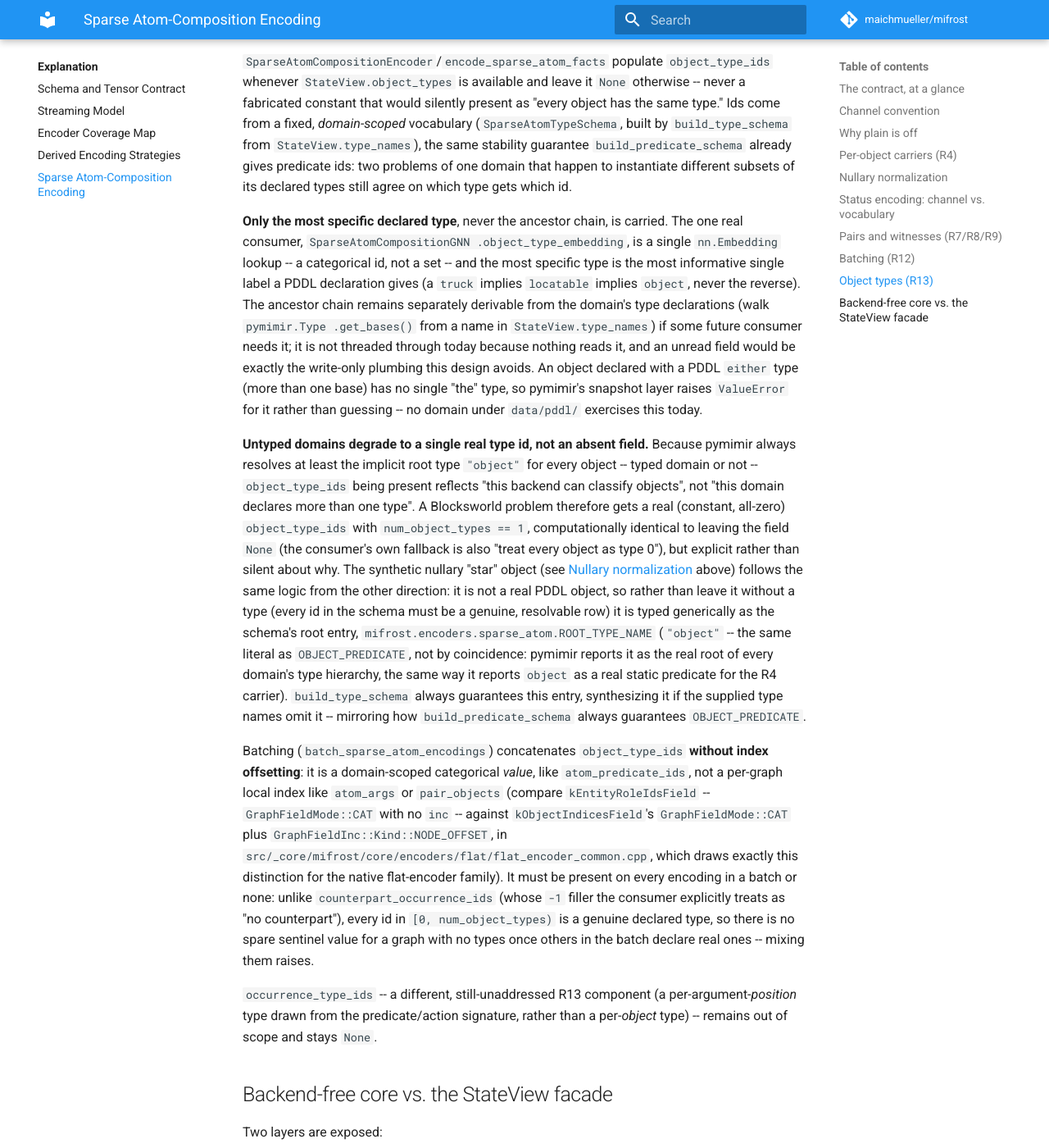
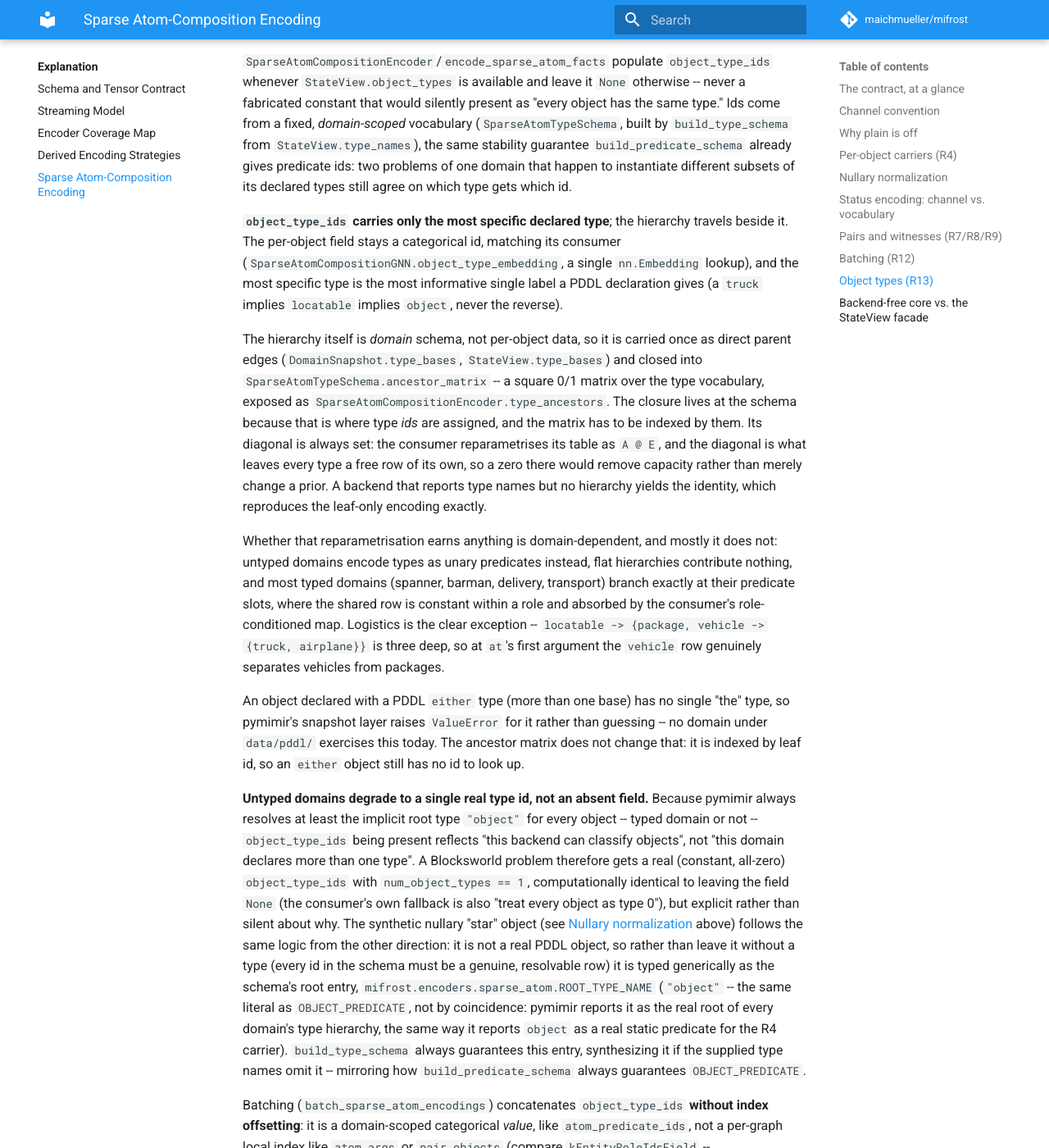
Before and after one commit to maichmueller/mifrost, an MkDocs documentation site: the page built from docs/explanation/sparse-atom-composition.md, in a window 1280 px wide and 1400 px high, scrolled down 6514 px. Shown: the whole window at 82% size. Built offline with MkDocs 1.6.1 and Material for MkDocs 9.7.7, drawn with Linux system fonts in a browser that asks for light colours; comment, search, counter and statistics services are not loaded; the version menu is left out.

Commit message:
docs(sparse-atom): describe the ancestor closure and where it pays
Replaces the "only the most specific type is carried, the ancestor chain
is separately derivable" paragraph, which no longer describes the code.
Records why the closure lives at the schema (it must be indexed by the
type ids assigned there), why the diagonal is load-bearing, and the
domain census showing the reparametrisation is inert for untyped, flat,
and branch-at-the-slot domains -- logistics being the case that pays.

Co-Authored-By: Claude Opus 5 <noreply@anthropic.com>

```diff
--- a/docs/explanation/sparse-atom-composition.md
+++ b/docs/explanation/sparse-atom-composition.md
@@ -274,20 +274,41 @@ guarantee `build_predicate_schema` already gives predicate ids: two
 problems of one domain that happen to instantiate different subsets of its
 declared types still agree on which type gets which id.
 
-**Only the most specific declared type**, never the ancestor chain, is
-carried. The one real consumer, `SparseAtomCompositionGNN
-.object_type_embedding`, is a single `nn.Embedding` lookup -- a categorical
-id, not a set -- and the most specific type is the most informative single
-label a PDDL declaration gives (a `truck` implies `locatable` implies
-`object`, never the reverse). The ancestor chain remains separately
-derivable from the domain's type declarations (walk `pymimir.Type
-.get_bases()` from a name in `StateView.type_names`) if some future
-consumer needs it; it is not threaded through today because nothing reads
-it, and an unread field would be exactly the write-only plumbing this
-design avoids. An object declared with a PDDL `either` type (more than one
-base) has no single "the" type, so pymimir's snapshot layer raises
-`ValueError` for it rather than guessing -- no domain under `data/pddl/`
-exercises this today.
+**`object_type_ids` carries only the most specific declared type**; the
+hierarchy travels beside it. The per-object field stays a categorical id,
+matching its consumer (`SparseAtomCompositionGNN.object_type_embedding`, a
+single `nn.Embedding` lookup), and the most specific type is the most
+informative single label a PDDL declaration gives (a `truck` implies
+`locatable` implies `object`, never the reverse).
+
+The hierarchy itself is *domain* schema, not per-object data, so it is
+carried once as direct parent edges (`DomainSnapshot.type_bases`,
+`StateView.type_bases`) and closed into
+`SparseAtomTypeSchema.ancestor_matrix` -- a square 0/1 matrix over the type
+vocabulary, exposed as `SparseAtomCompositionEncoder.type_ancestors`. The
+closure lives at the schema because that is where type *ids* are assigned,
+and the matrix has to be indexed by them. Its diagonal is always set: the
+consumer reparametrises its table as `A @ E`, and the diagonal is what
+leaves every type a free row of its own, so a zero there would remove
+capacity rather than merely change a prior. A backend that reports type
+names but no hierarchy yields the identity, which reproduces the leaf-only
+encoding exactly.
+
+Whether that reparametrisation earns anything is domain-dependent, and
+mostly it does not: untyped domains encode types as unary predicates
+instead, flat hierarchies contribute nothing, and most typed domains
+(spanner, barman, delivery, transport) branch exactly at their predicate
+slots, where the shared row is constant within a role and absorbed by the
+consumer's role-conditioned map. Logistics is the clear exception --
+`locatable -> {package, vehicle -> {truck, airplane}}` is three deep, so at
+`at`'s first argument the `vehicle` row genuinely separates vehicles from
+packages.
+
+An object declared with a PDDL `either` type (more than one base) has no
+single "the" type, so pymimir's snapshot layer raises `ValueError` for it
+rather than guessing -- no domain under `data/pddl/` exercises this today.
+The ancestor matrix does not change that: it is indexed by leaf id, so an
+`either` object still has no id to look up.
 
 **Untyped domains degrade to a single real type id, not an absent field.**
 Because pymimir always resolves at least the implicit root type `"object"`
```
